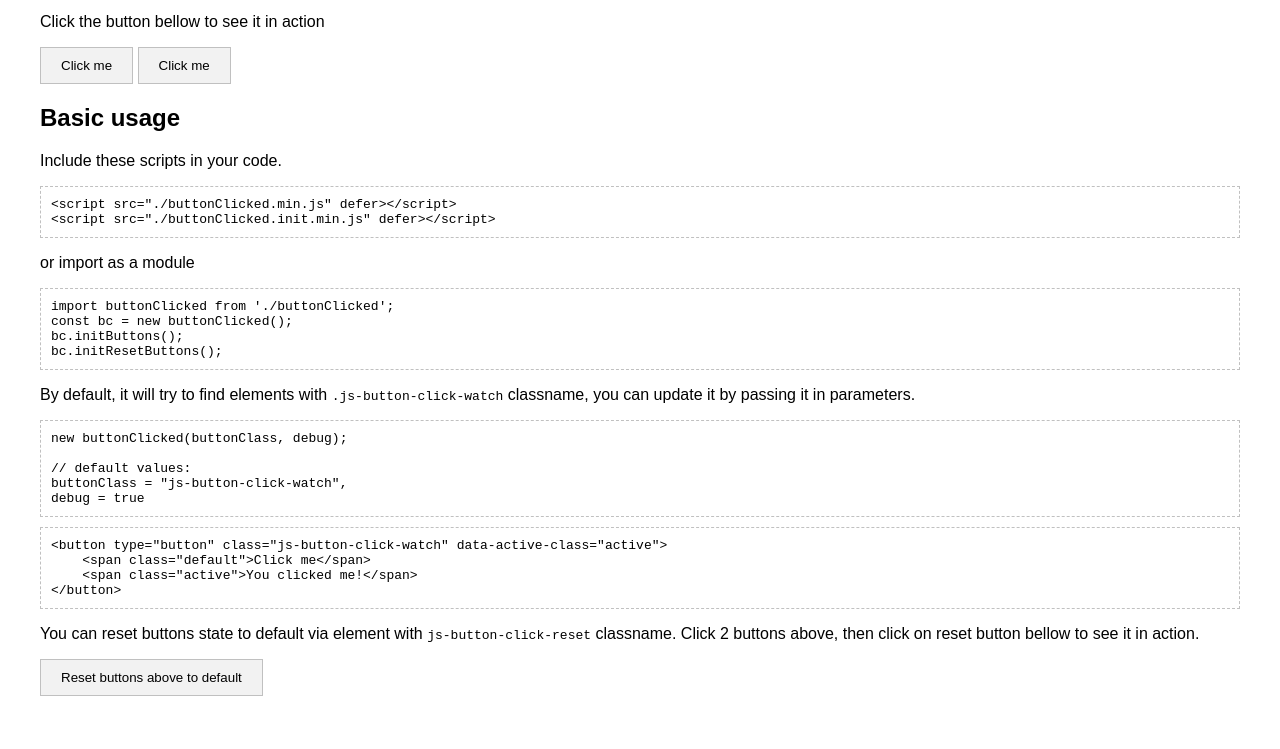
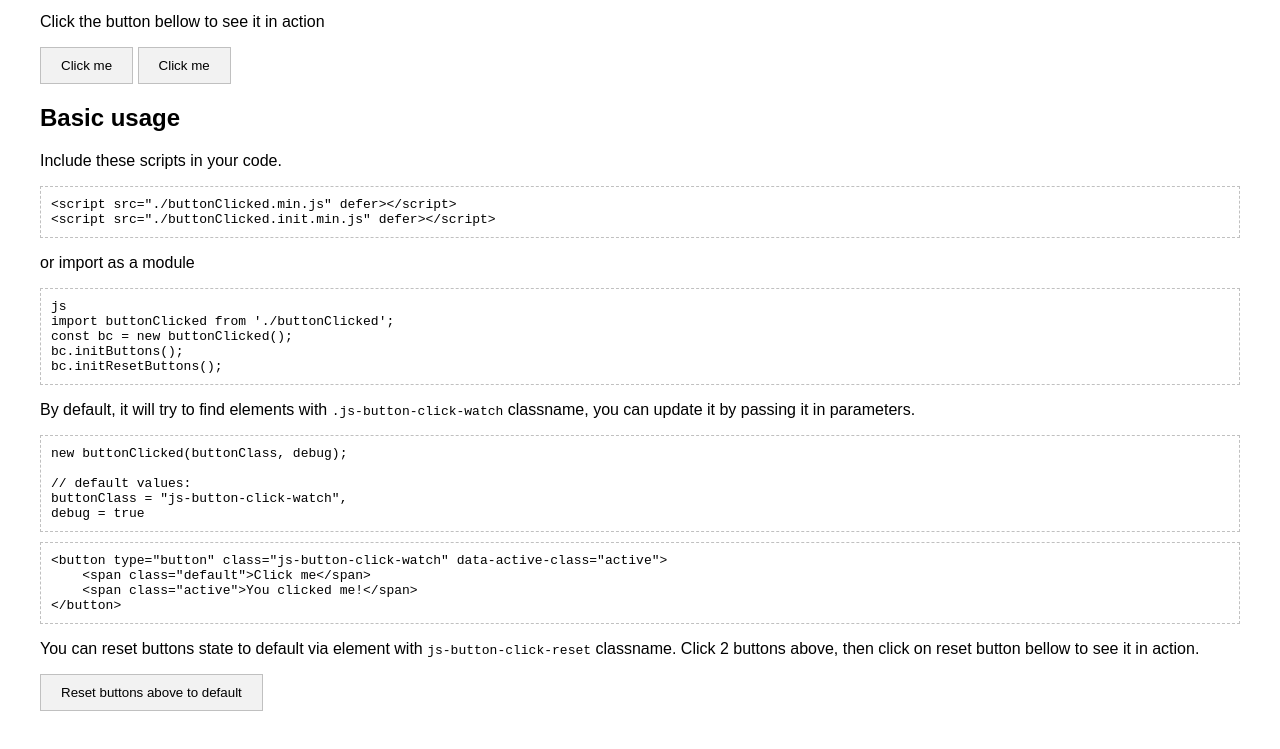
Before and after one commit to wUFr/button-clicked, a website: page docs/index.html in a window 1280 px wide. Shown: the part 177-926 px from the top of the page. Drawn offline with Linux system fonts and the light colour scheme.

Commit message:
readme tweaks

```diff
--- a/docs/index.html
+++ b/docs/index.html
@@ -89,7 +89,7 @@
 			or import as a module
 		</p>
 
-		<pre>
+		<pre>js
 import buttonClicked from './buttonClicked';
 const bc = new buttonClicked();
 bc.initButtons();
```
